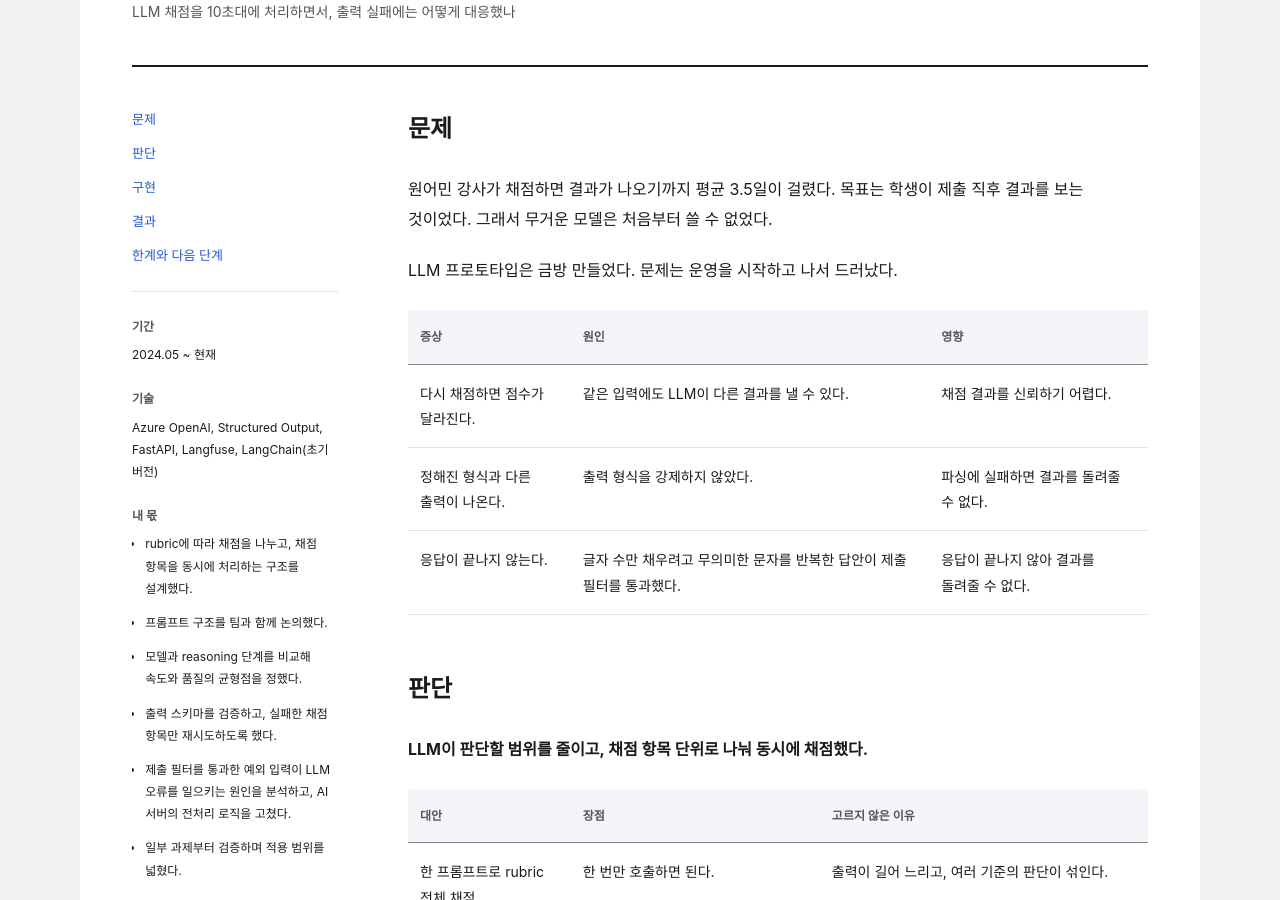
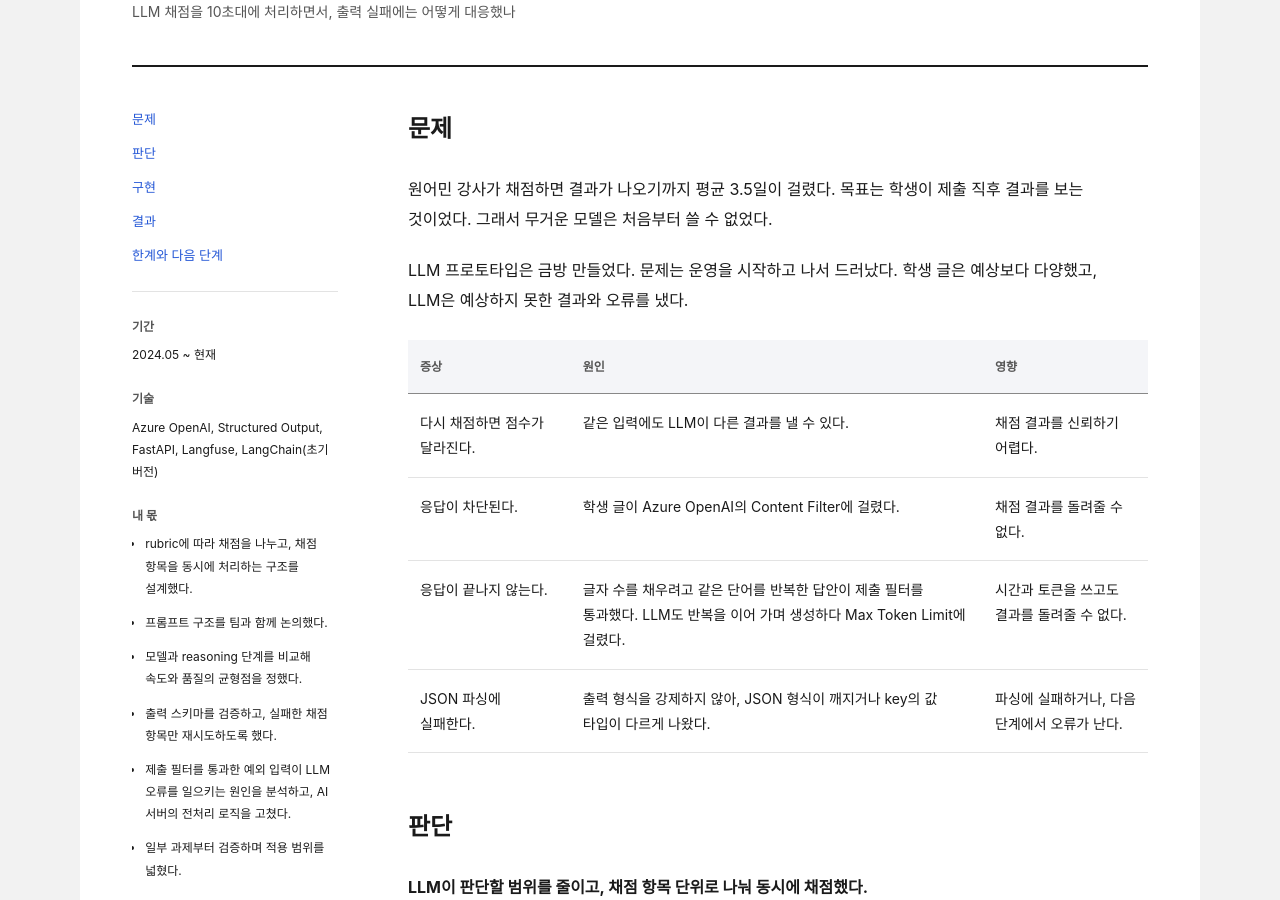
Before and after one commit to eatingbug/resume, a Jekyll site: the page built from _cases/realtime-grading.md, in a window 1280 px wide and 900 px high, scrolled down 302 px. Built offline with Jekyll 4.4.1, drawn with Linux system fonts in a browser that asks for light colours; some web fonts are replaced.

Commit message:
Describe the concrete LLM failures in the realtime-grading problem
List the Content Filter block, repeated-word answers that loop until
Max Token Limit, and JSON format or value-type errors as separate rows.

Co-Authored-By: Claude Opus 5.5 <noreply@anthropic.com>
Claude-Session: https://claude.ai/code/session_01LggRNzRAqczquym2WuESuz

```diff
--- a/_cases/realtime-grading.md
+++ b/_cases/realtime-grading.md
@@ -29,13 +29,14 @@ bullets:
 
 원어민 강사가 채점하면 결과가 나오기까지 평균 3.5일이 걸렸다. 목표는 학생이 제출 직후 결과를 보는 것이었다. 그래서 무거운 모델은 처음부터 쓸 수 없었다.
 
-LLM 프로토타입은 금방 만들었다. 문제는 운영을 시작하고 나서 드러났다.
+LLM 프로토타입은 금방 만들었다. 문제는 운영을 시작하고 나서 드러났다. 학생 글은 예상보다 다양했고, LLM은 예상하지 못한 결과와 오류를 냈다.
 
 | 증상 | 원인 | 영향 |
 |---|---|---|
 | 다시 채점하면 점수가 달라진다. | 같은 입력에도 LLM이 다른 결과를 낼 수 있다. | 채점 결과를 신뢰하기 어렵다. |
-| 정해진 형식과 다른 출력이 나온다. | 출력 형식을 강제하지 않았다. | 파싱에 실패하면 결과를 돌려줄 수 없다. |
-| 응답이 끝나지 않는다. | 글자 수만 채우려고 무의미한 문자를 반복한 답안이 제출 필터를 통과했다. | 응답이 끝나지 않아 결과를 돌려줄 수 없다. |
+| 응답이 차단된다. | 학생 글이 Azure OpenAI의 Content Filter에 걸렸다. | 채점 결과를 돌려줄 수 없다. |
+| 응답이 끝나지 않는다. | 글자 수를 채우려고 같은 단어를 반복한 답안이 제출 필터를 통과했다. LLM도 반복을 이어 가며 생성하다 Max Token Limit에 걸렸다. | 시간과 토큰을 쓰고도 결과를 돌려줄 수 없다. |
+| JSON 파싱에 실패한다. | 출력 형식을 강제하지 않아, JSON 형식이 깨지거나 key의 값 타입이 다르게 나왔다. | 파싱에 실패하거나, 다음 단계에서 오류가 난다. |
 
 ## 판단
 
```
